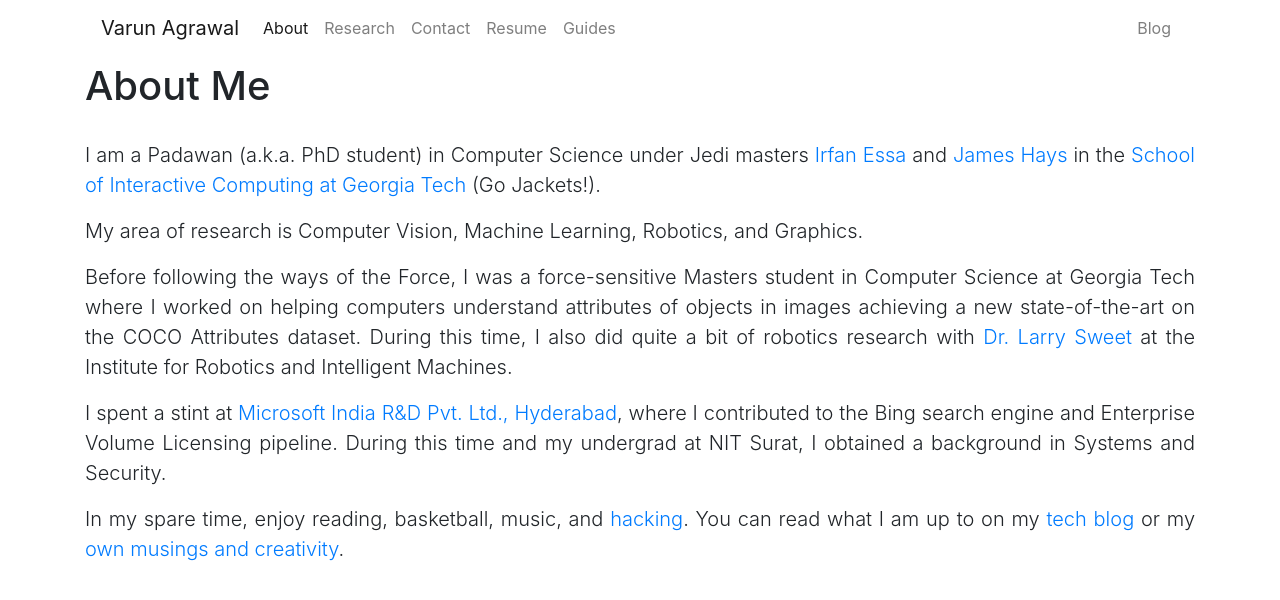
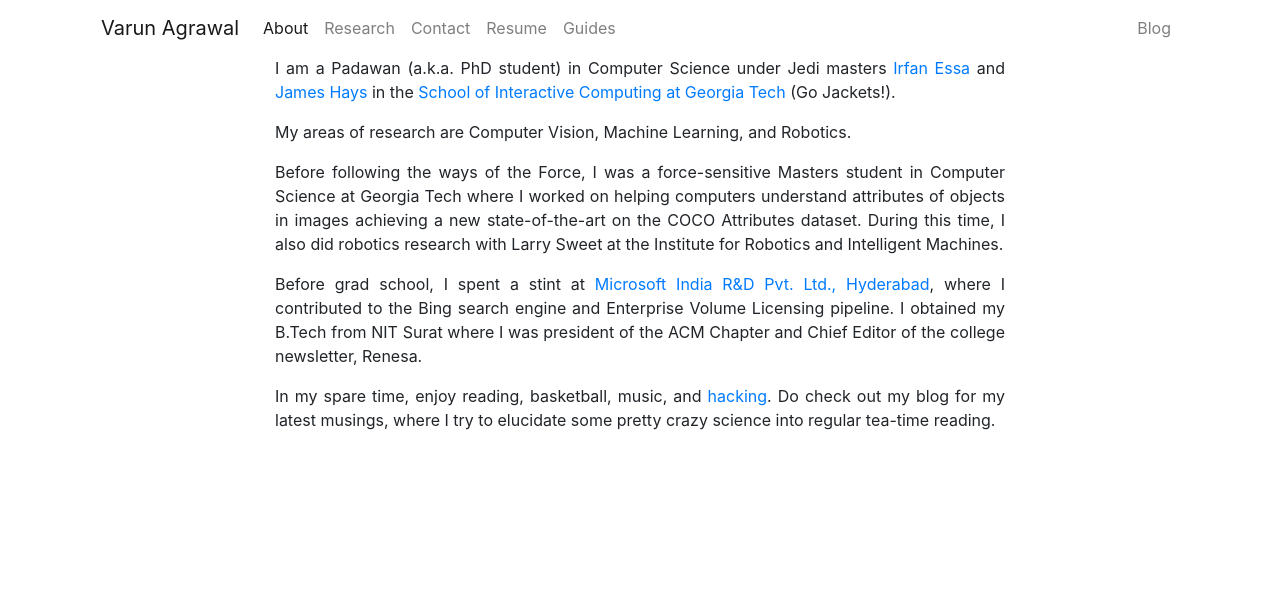
Before and after one commit to varunagrawal/varunagrawal.github.io, a Jekyll site: the page built from about.html, in a window 1280 px wide. Shown: the top 600 px of the page. Built offline with Jekyll 4.4.1, drawn with Linux system fonts in a browser that asks for light colours; nearby versions of some CDN libraries.

Commit message:
3 main pages are now nicely responsive

```diff
--- a/about.html
+++ b/about.html
@@ -4,46 +4,31 @@ title: About
 permalink: /about/
 ---
 
-<div class="cover-container">
-
-    <div class="inner">
-        <h3 class="masthead-brand"></h3>
-    </div>
-
-    <div class="inner cover">
-        <h1 class="cover-heading">About Me</h1>
-        <br/>
+<div class="row">
+    <div class="col-8 ml-auto mr-auto">
+        <!--<h2>About Me</h2>-->
 
         <div style="text-align:justify;">
-            <p class="lead">
+            <p class="">
                 I am a Padawan (a.k.a. PhD student) in Computer Science under Jedi masters <a href="http://prof.irfanessa.com/" target="_blank">Irfan Essa</a> and <a href="http://www.cc.gatech.edu/~hays/" target="_blank">James Hays</a> in the <a href="http://www.ic.gatech.edu/">School of Interactive Computing at Georgia Tech</a> (Go Jackets!).
             </p>
 
-            <p class="lead">
-                My area of research is Computer Vision, Machine Learning, Robotics, and Graphics.
+            <p class="">
+                My areas of research are Computer Vision, Machine Learning, and Robotics.
             </p>
 
-            <p class="lead">
-                Before following the ways of the Force, I was a force-sensitive Masters student in Computer Science at Georgia Tech where I worked on helping computers understand attributes of objects in images achieving a new state-of-the-art on the COCO Attributes dataset. During this time, I also did quite a bit of robotics research with <a href="http://robotics.gatech.edu/team/faculty/sweet" target="_blank">Dr. Larry Sweet</a> at the Institute for Robotics and Intelligent Machines.
+            <p class="">
+                Before following the ways of the Force, I was a force-sensitive Masters student in Computer Science at Georgia Tech where I worked on helping computers understand attributes of objects in images achieving a new state-of-the-art on the COCO Attributes dataset. During this time, I also did robotics research with Larry Sweet at the Institute for Robotics and Intelligent Machines.
             </p>
-            <p class="lead">
-                I spent a stint at <a href="https://www.microsoft.com/en-in/about/">Microsoft India R&D Pvt. Ltd., Hyderabad</a>, where I contributed to the Bing search engine and Enterprise Volume Licensing pipeline. During this time and my undergrad at NIT Surat, I obtained a background in Systems and Security.
+            <p class="">
+                Before grad school, I spent a stint at <a href="https://www.microsoft.com/en-in/about/">Microsoft India R&D Pvt. Ltd., Hyderabad</a>, where I contributed to the Bing search engine and Enterprise Volume Licensing pipeline. I obtained my B.Tech from NIT Surat where I was president of the ACM Chapter and Chief Editor of the college newsletter, Renesa.
             </p>
 
-            <p class="lead">
-                In my spare time, enjoy reading, basketball, music, and <a href="http://www.catb.org/esr/faqs/hacker-howto.html" target="_blank" data-toggle="tooltip" data-placement="top" title="As defined by Eric S. Raymond">hacking</a>. You can read what I am up to on my <a href="https://computercalledvarun.wordpress.com/" target="_blank">tech blog</a> or my <a href="https://varunagrawal.wordpress.com/" target="_blank">own musings and creativity</a>.
+            <p class="">
+                In my spare time, enjoy reading, basketball, music, and <a href="http://www.catb.org/esr/faqs/hacker-howto.html" target="_blank" data-toggle="tooltip" data-placement="top" title="As defined by Eric S. Raymond">hacking</a>. Do check out my blog for my latest musings, where I try to elucidate some pretty crazy science into regular tea-time reading.
             </p>
 
         </div>
 
     </div>
-
-    <br/>
-    <br/>
-    <!--div class="mastfoot">
-        <div class="inner">
-          <span class="octicon octicon-code"></span> with <span class="octicon octicon-heart"></span> and <a href="http://getbootstrap.com">Bootstrap</a>.
-        </div>
-    </div-->
-
 </div>
```
Also changed, not shown: index.html (+5 -10 lines), research.html (+4 -9 lines).
